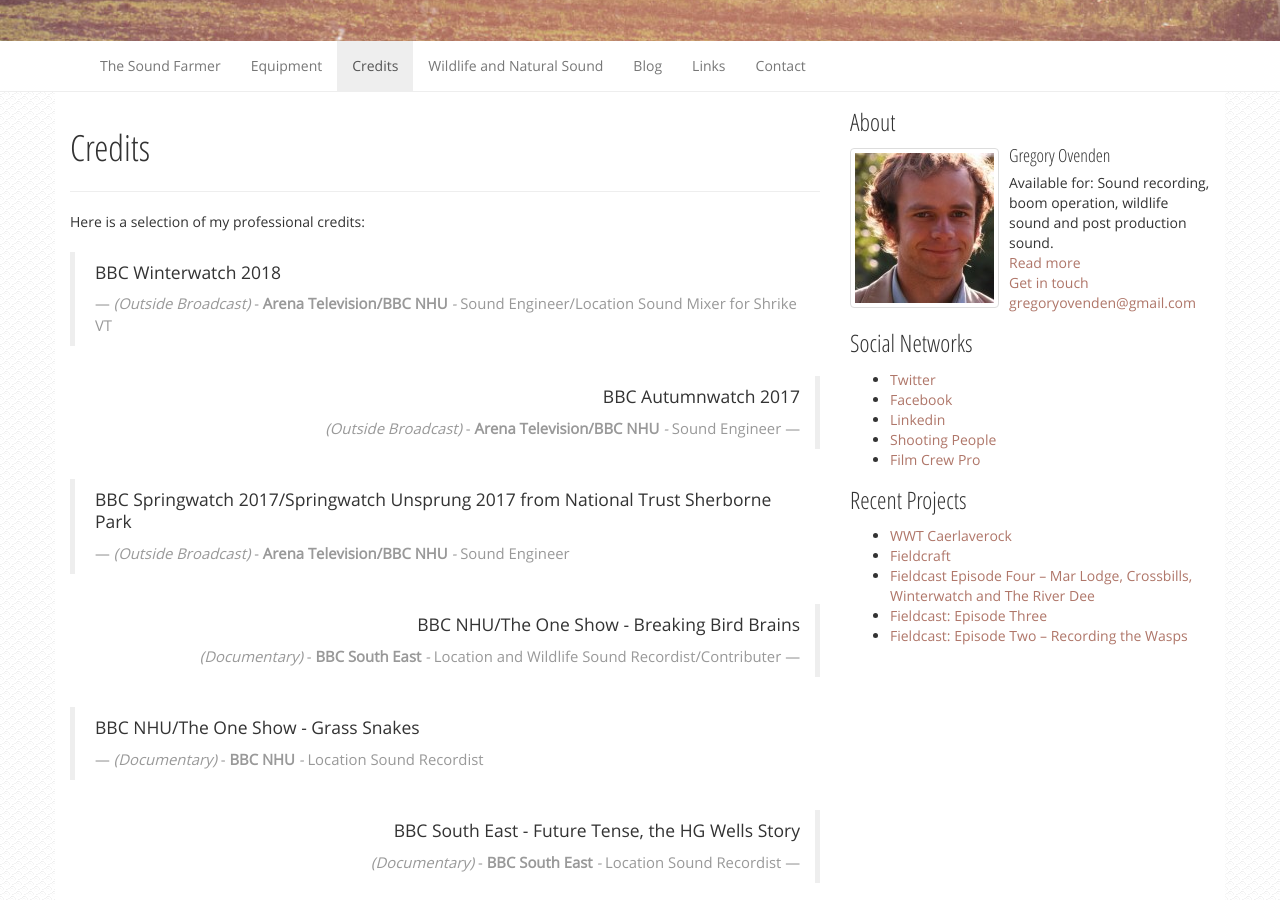
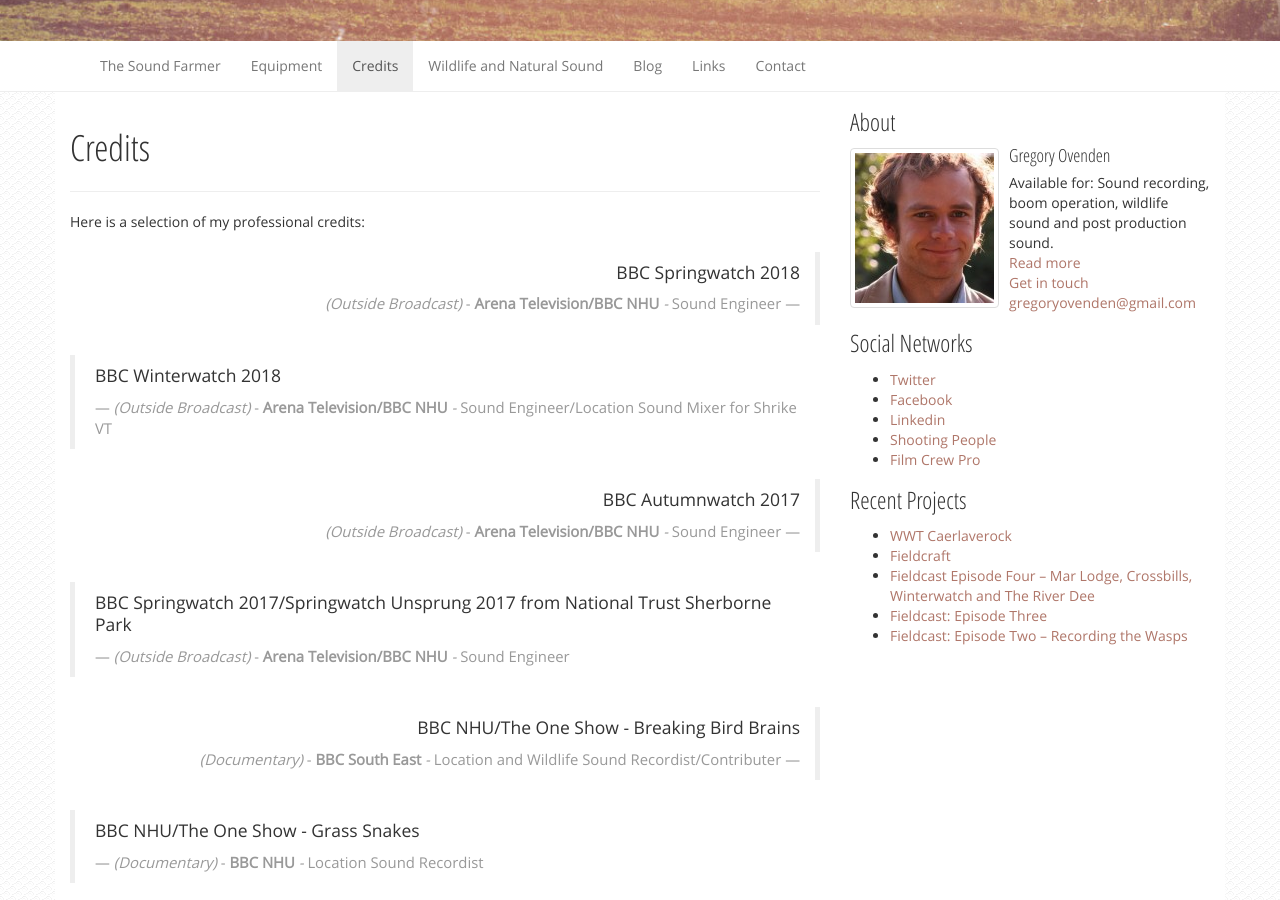
Before and after one commit to thesoundfarmer/thesoundfarmer.github.io, a Jekyll site: the page built from cv.html, in a window 1280 px wide and 900 px high, scrolled down 309 px. Built offline with Jekyll 4.4.1, drawn with Linux system fonts in a browser that asks for light colours; nearby versions of some CDN libraries.

Commit message:
Changed credits

```diff
--- a/cv.html
+++ b/cv.html
@@ -21,6 +21,12 @@
 order: 6
 ---
 <p>Here is a selection of my professional credits:</p>
+
+<p class="clearfix">
+  <blockquote class="pull-right">
+  <p>BBC Springwatch 2018</p>
+  <p>  <small><em>(Outside Broadcast)</em> - <strong>Arena Television/BBC NHU</strong><em> - </em>Sound Engineer</small>
+  </p></blockquote>
 
 <p class="clearfix">
 <blockquote class="">
```
